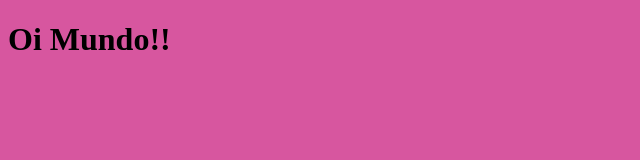
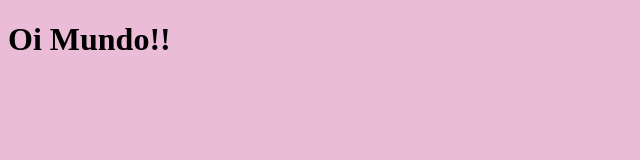
Before and after one commit to Camilatrentino/Barbie, a plain HTML site: page index.html in a window 1280 px wide. Shown: the whole page, without its empty margins (0-640 px from the left). Drawn offline with Linux system fonts and the light colour scheme.

Commit message:
alteração cor

```diff
--- a/index.html
+++ b/index.html
@@ -2,7 +2,7 @@
 <html lang="en">
 <head><style>
     body{
-        background-color: hsl(326, 62%, 59%);
+        background-color: hsla(326, 53%, 56%, 0.386);
     }
 </style>
     <meta charset="UTF-8">
```
